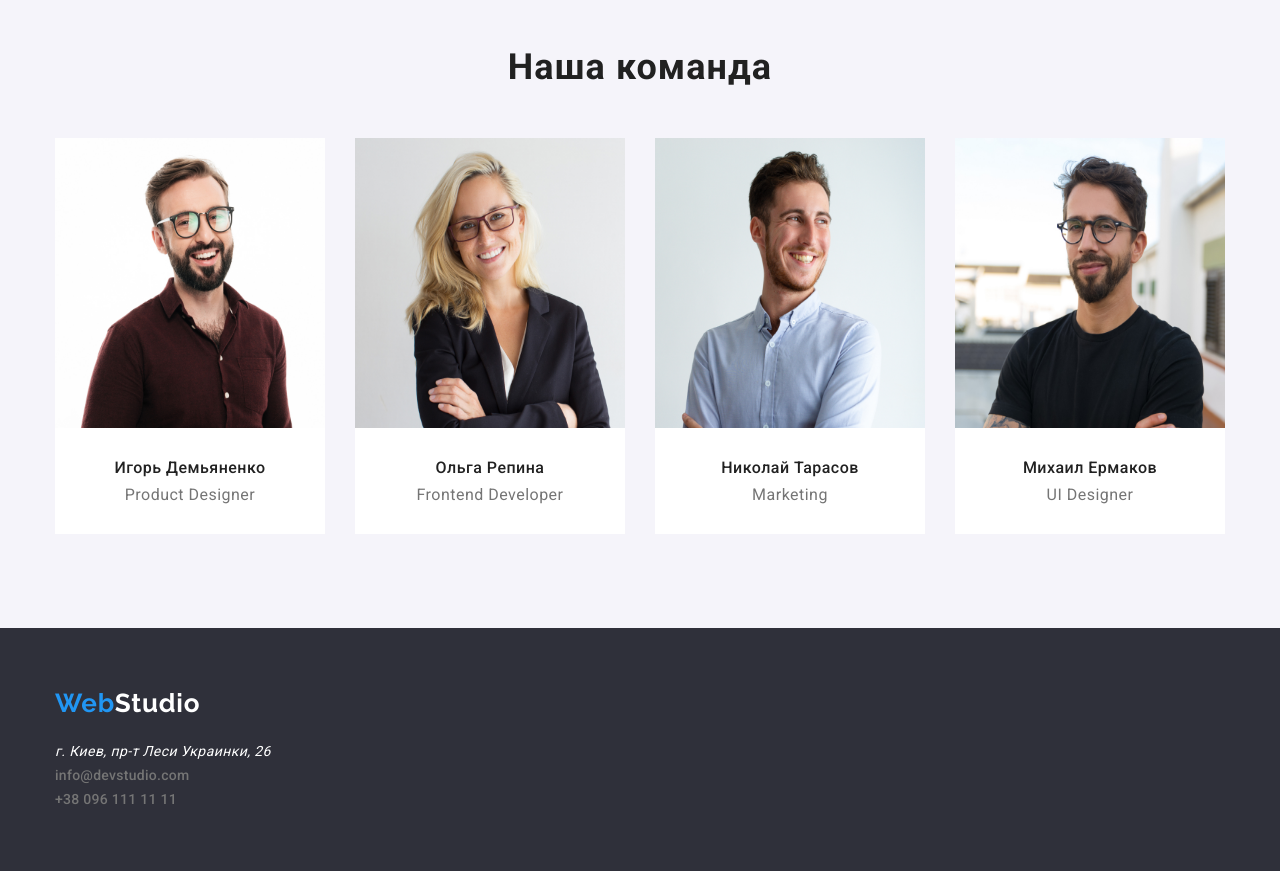
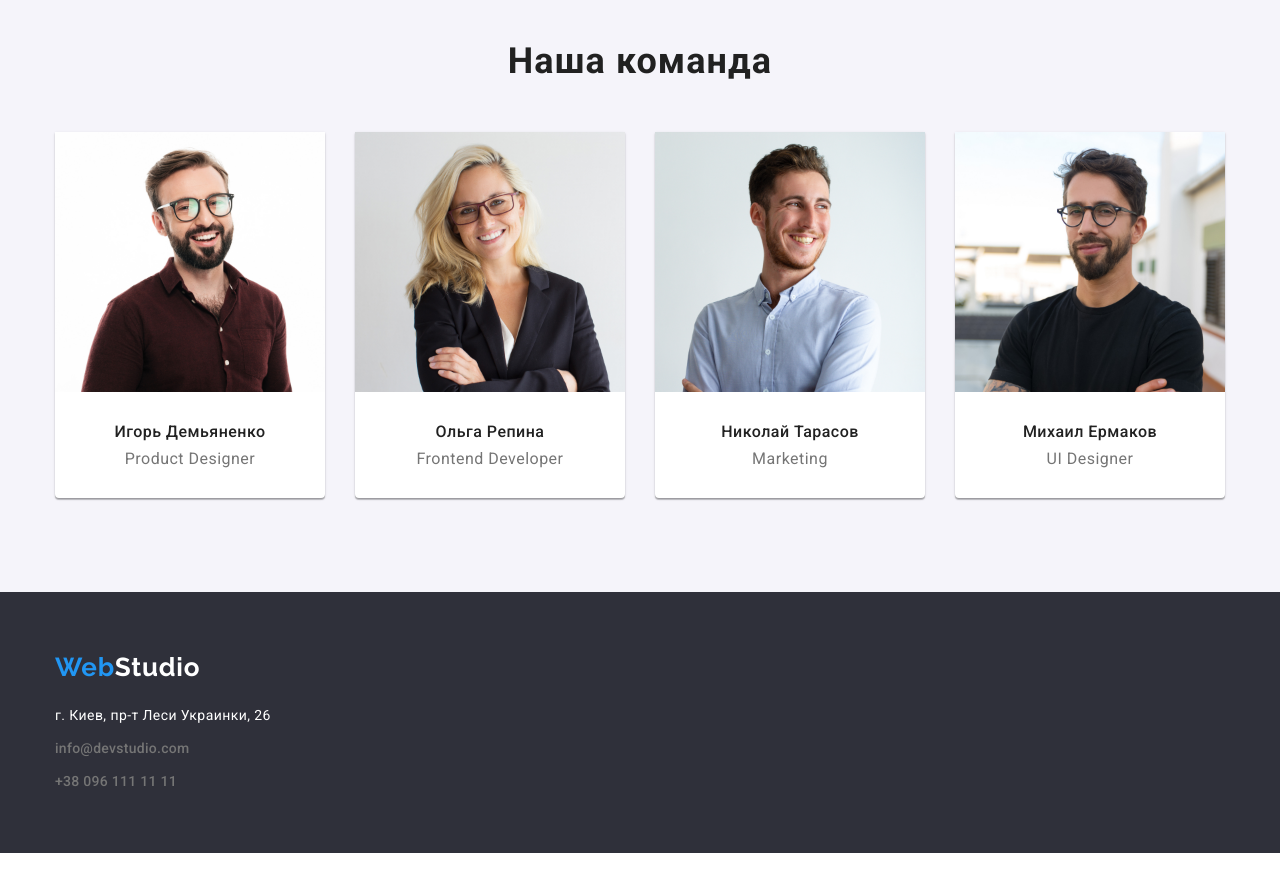
Before and after one commit to djmagistr/goit-markup-hw-03, a plain HTML site: page index.html in a window 1280 px wide. Shown: the part 1520-2391 px from the top of the page. Drawn offline with nearby package versions, Linux system fonts and the light colour scheme.

Commit message:
finally homework3 done

```diff
--- a/css/styles.css
+++ b/css/styles.css
@@ -78,6 +78,8 @@ a {
 
 /* btn styles */
 .btn {
+    border-radius: 4px;
+    border: none;
     font-family: inherit;
     font-weight: 700;
     font-size: 16px;
@@ -86,6 +88,8 @@ a {
     cursor: pointer;
     color: #FFFFFF;
     background-color: var(--acent-txt-cl)
+
+
 }
 
 .hero-btn {
@@ -95,7 +99,7 @@ height: 50px;
 .pf-btn {
     font-family: inherit;
     font-size: 16px;
-    line-height: 1.62;
+    font-weight: 500;
     line-height: calc(26 / 16);
     letter-spacing: 0.03em;
     cursor: pointer;
@@ -137,8 +141,8 @@ height: 50px;
 
 .header {
     background-color: var(--white-bg-cl);
-    padding-top: 27px;
-    padding-bottom: 27px;
+    padding-top: 24px;
+    padding-bottom: 24px;
      border: 1px solid #ececec;
     border-top: none;
     border-right: none;
@@ -231,12 +235,14 @@ margin-bottom: 50px;
     background-color: var(--darkgrey-bg-cl);
 }
 /* Section paculiarities */
-.peculiarities-container {
-    display: flex;
+.peculiarities-item {
+    width: 270px;
+
 }
 .peculiarities-list {
     display: flex;
     align-items: center;
+    gap: 30px;
 }
 
 .peculiarities-title {
@@ -246,9 +252,7 @@ line-height: calc(16 / 14);
 letter-spacing: 0.03em;
 text-transform: uppercase;
 color: #212121;
-width: 270px;
-height: 16px;
-gap: 30px;
+
 
 }
 .peculiarities-prg {
@@ -271,8 +275,6 @@ width: 270px;
     margin-top: 50px;
 }
 
-
-
 .about-title {
 font-weight: 700;
 font-size: 36px;
@@ -289,7 +291,8 @@ text-align: center;
 .team-item {
     background-color:#FFFFFF;
     align-items: center;
-
+    box-shadow: 0px 1px 3px rgba(0, 0, 0, 0.12), 0px 1px 1px rgba(0, 0, 0, 0.14), 0px 2px 1px rgba(0, 0, 0, 0.2);
+border-radius: 0px 0px 4px 4px;
 }
 .team-list {
     display: flex;
@@ -301,11 +304,7 @@ text-align: center;
 padding-top: 30px;
 padding-bottom: 30px;
 padding-left: 5px;
-padding-left: 5px;
-border: 1px solid ;
-/* border-top: none;
-box-shadow: 0px 1px 3px rgba(0, 0, 0, 0.12), 0px 1px 1px rgba(0, 0, 0, 0.14), 0px 2px 1px rgba(0, 0, 0, 0.2);
-border-radius: 0px 0px 4px 4px; */
+padding-right: 5px;
 }
 
 .team-title {
@@ -324,7 +323,6 @@ font-weight: 500;
 font-size: 16px;
 line-height: calc(19 / 16);
 letter-spacing: 0.03em;
-margin-top: 30px;
 margin-bottom: 8px;
 text-align: center;
 }
@@ -335,37 +333,38 @@ line-height: calc(19 / 16);
 letter-spacing: 0.03em;
 color: #757575;
 text-align: center;
-margin-bottom: 30px;
 }
 
-/* Footer */
+/* Футер */
 .footer-container {
-    padding-top: 60px;
-    padding-bottom: 60px;
 
 }
 
 .footer {
     background-color: var(--darkgrey-bg-cl);
+    padding-top: 60px;
+padding-bottom: 60px;
 }
 
-.footer-logo-link {
-
+.contact-item:not(:last-child) {
+    margin-bottom: 9px;
 }
 
 .footer-address {
+    font-style: normal;
 font-size: 14px;
 line-height: calc(24 / 14);
 letter-spacing: 0.03em;
 color: #FFFFFF;
 margin-top: 20px;
 }
+
 .footer-contact-list {
 font-size: 14px;
 line-height: calc(24 / 14);
 letter-spacing: 0.03em;
 color: rgba(255, 255, 255, 0.6);
-gap: 9px;
+/* gap: 9px; */
 }
 
 
@@ -406,11 +405,10 @@ gap: 9px;
 
 
 .portfolio {
-  list-style: none;
+  /* list-style: none; */
   display: flex;
   flex-wrap: wrap;
-  flex-basis: calc((100% - var(30px) * var(9)) / var(9));
-  margin: calc(-1 * var(30px) / 2);
+  /* margin: calc(-1 * var(30px) / 2); */
   gap: 30px;
 }
 .portfolio-text {
@@ -427,6 +425,7 @@ gap: 9px;
 }
 .portfolio-list {
   margin: calc(var(30px) / 2);
+  flex-basis: calc((100% - 30px * 2) / 3);
 }
 .description {
   font-weight: 400;
--- a/index.html
+++ b/index.html
@@ -114,29 +114,29 @@
           <h2 class="team-title">Наша команда</h2>
           <ul class="team-list list">
             <li class="team-item">
-              <img src="./images/team/img.jpg" alt="Игорь Демьяненко" width="270" height="290" />
-              <div class:team-wrapper>
+              <img src="./images/team/img.jpg" alt="Игорь Демьяненко" width="270" height="260" />
+              <div class="team-wrapper">
                 <h3 class="team-name">Игорь Демьяненко</h3>
                 <p class="team-position">Product Designer</p>
               </div>
             </li>
             <li class="team-item">
-              <img src="./images/team/img-1.jpg" alt="Ольга Репина" width="270" height="290" />
-              <div class:team-wrapper>
+              <img src="./images/team/img-1.jpg" alt="Ольга Репина" width="270" height="260" />
+              <div class="team-wrapper">
                 <h3 class="team-name">Ольга Репина</h3>
                 <p class="team-position">Frontend Developer</p>
               </div>
             </li>
             <li class="team-item">
-              <img src="./images/team/img-2.jpg" alt="Николай Тарасов" width="270" height="290" />
-              <div class:team-wrapper>
+              <img src="./images/team/img-2.jpg" alt="Николай Тарасов" width="270" height="260" />
+              <div class="team-wrapper">
                 <h3 class="team-name">Николай Тарасов</h3>
                 <p class="team-position">Marketing</p>
               </div>
             </li>
             <li class="team-item">
-              <img src="./images/team/img-3.jpg" alt="Михаил Ермаков" width="270" height="290" />
-              <div class:team-wrapper>
+              <img src="./images/team/img-3.jpg" alt="Михаил Ермаков" width="270" height="260" />
+              <div class="team-wrapper">
                 <h3 class="team-name">Михаил Ермаков</h3>
                 <p class="team-position">UI Designer</p>
               </div>
```
Also changed, not shown: portfolio.html (+0 -1 lines).
